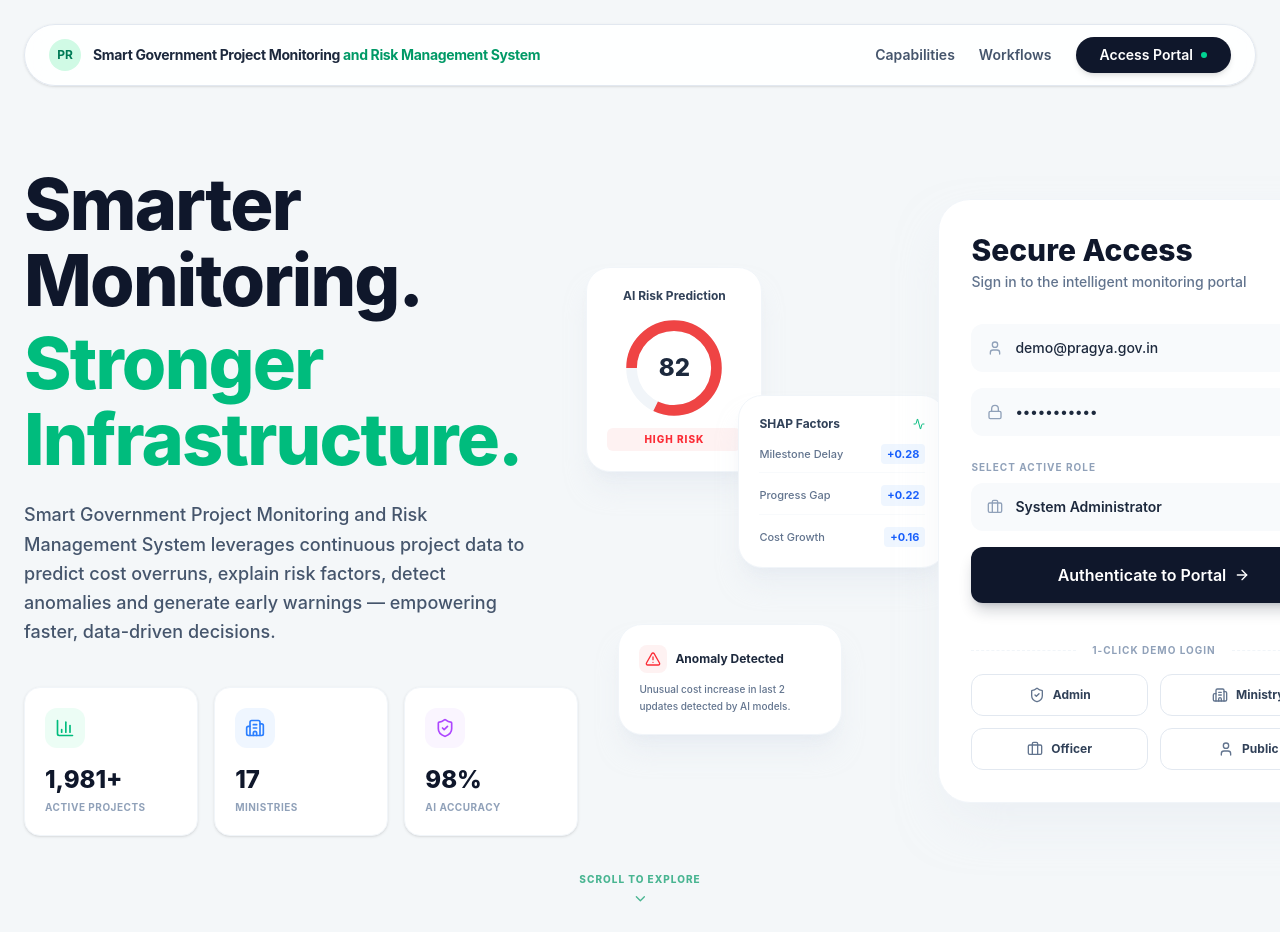
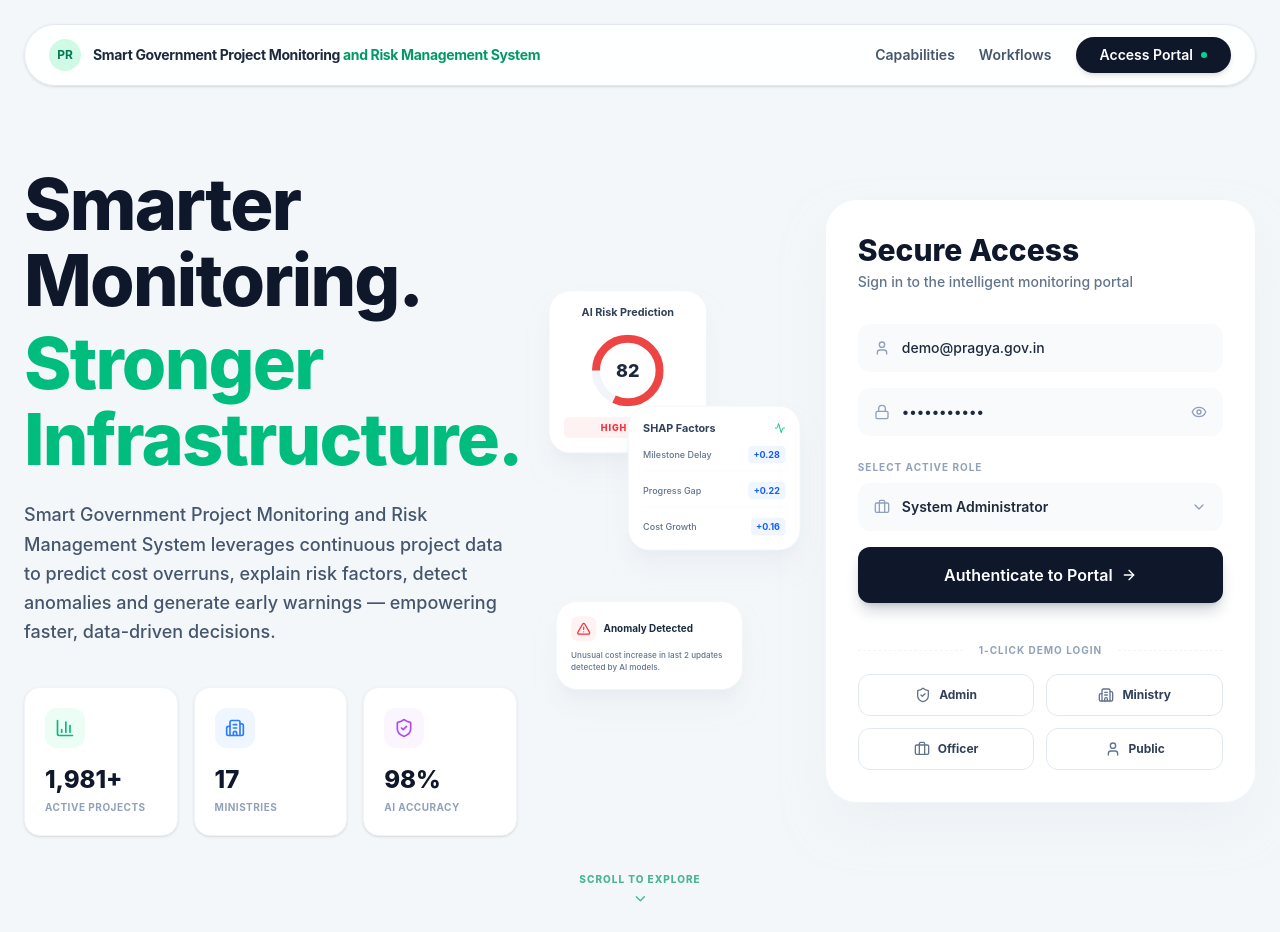
Before and after one commit to anushreepatare18/project-monitoring-system, a Next.js app: page / in a window 1280 px wide. Built offline with nearby package versions, Linux system fonts and the light colour scheme.

Commit message:
fix: aggressively scale and resize layout to prevent 1366px overlap

```diff
--- a/src/app/page.tsx
+++ b/src/app/page.tsx
@@ -50,96 +50,96 @@ export default function LandingPage() {
       </div>
 
       {/* Main Content */}
-      <main className="max-w-[1400px] mx-auto px-4 sm:px-6 pt-16 pb-24 md:pt-20 flex flex-col lg:flex-row items-center justify-between relative gap-8 lg:gap-4 xl:gap-10">
+      <main className="max-w-[1400px] mx-auto px-4 sm:px-6 pt-16 pb-24 md:pt-20 flex flex-col lg:flex-row items-center justify-between relative gap-8 lg:gap-6 xl:gap-2">
 
         {/* Left Column (Text & Stats) */}
-        <div className="lg:w-[50%] xl:w-[45%] z-20 shrink-0">
-          <h1 className="text-6xl md:text-7xl font-extrabold tracking-tight leading-[1.05] mb-6">
+        <div className="lg:w-[50%] xl:w-[40%] z-20 shrink-0">
+          <h1 className="text-6xl lg:text-5xl xl:text-7xl font-extrabold tracking-tight leading-[1.05] mb-6">
             <span className="block text-slate-900">Smarter</span>
             <span className="block text-slate-900 mb-2">Monitoring.</span>
             <span className="block text-emerald-500">Stronger</span>
             <span className="block text-emerald-500">Infrastructure.</span>
           </h1>
 
-          <p className="text-slate-600 text-lg leading-relaxed mb-10 max-w-lg font-medium">
+          <p className="text-slate-600 text-base xl:text-lg leading-relaxed mb-10 max-w-lg font-medium">
             Smart Government Project Monitoring and Risk Management System leverages continuous project data to predict cost overruns, explain risk factors, detect anomalies and generate early warnings — empowering faster, data-driven decisions.
           </p>
 
-          <div className="flex space-x-4">
-            <div className="bg-white p-5 rounded-2xl shadow-sm border border-slate-100 flex-1 hover:-translate-y-1 transition-transform">
-              <div className="bg-emerald-50 w-10 h-10 rounded-xl flex items-center justify-center mb-4">
-                <BarChart3 className="text-emerald-500 w-5 h-5" />
+          <div className="flex space-x-3 xl:space-x-4">
+            <div className="bg-white p-4 xl:p-5 rounded-2xl shadow-sm border border-slate-100 flex-1 hover:-translate-y-1 transition-transform">
+              <div className="bg-emerald-50 w-8 h-8 xl:w-10 xl:h-10 rounded-xl flex items-center justify-center mb-3 xl:mb-4">
+                <BarChart3 className="text-emerald-500 w-4 h-4 xl:w-5 xl:h-5" />
               </div>
-              <div className="text-2xl font-extrabold text-slate-900">1,981+</div>
-              <div className="text-[10px] font-bold text-slate-400 uppercase tracking-wider mt-1">Active Projects</div>
+              <div className="text-xl xl:text-2xl font-extrabold text-slate-900">1,981+</div>
+              <div className="text-[9px] xl:text-[10px] font-bold text-slate-400 uppercase tracking-wider mt-1">Active Projects</div>
             </div>
 
-            <div className="bg-white p-5 rounded-2xl shadow-sm border border-slate-100 flex-1 hover:-translate-y-1 transition-transform">
-              <div className="bg-blue-50 w-10 h-10 rounded-xl flex items-center justify-center mb-4">
-                <Building2 className="text-blue-500 w-5 h-5" />
+            <div className="bg-white p-4 xl:p-5 rounded-2xl shadow-sm border border-slate-100 flex-1 hover:-translate-y-1 transition-transform">
+              <div className="bg-blue-50 w-8 h-8 xl:w-10 xl:h-10 rounded-xl flex items-center justify-center mb-3 xl:mb-4">
+                <Building2 className="text-blue-500 w-4 h-4 xl:w-5 xl:h-5" />
               </div>
-              <div className="text-2xl font-extrabold text-slate-900">17</div>
-              <div className="text-[10px] font-bold text-slate-400 uppercase tracking-wider mt-1">Ministries</div>
+              <div className="text-xl xl:text-2xl font-extrabold text-slate-900">17</div>
+              <div className="text-[9px] xl:text-[10px] font-bold text-slate-400 uppercase tracking-wider mt-1">Ministries</div>
             </div>
 
-            <div className="bg-white p-5 rounded-2xl shadow-sm border border-slate-100 flex-1 hover:-translate-y-1 transition-transform">
-              <div className="bg-purple-50 w-10 h-10 rounded-xl flex items-center justify-center mb-4">
-                <ShieldCheck className="text-purple-500 w-5 h-5" />
+            <div className="bg-white p-4 xl:p-5 rounded-2xl shadow-sm border border-slate-100 flex-1 hover:-translate-y-1 transition-transform">
+              <div className="bg-purple-50 w-8 h-8 xl:w-10 xl:h-10 rounded-xl flex items-center justify-center mb-3 xl:mb-4">
+                <ShieldCheck className="text-purple-500 w-4 h-4 xl:w-5 xl:h-5" />
               </div>
-              <div className="text-2xl font-extrabold text-slate-900">98%</div>
-              <div className="text-[10px] font-bold text-slate-400 uppercase tracking-wider mt-1">AI Accuracy</div>
+              <div className="text-xl xl:text-2xl font-extrabold text-slate-900">98%</div>
+              <div className="text-[9px] xl:text-[10px] font-bold text-slate-400 uppercase tracking-wider mt-1">AI Accuracy</div>
             </div>
           </div>
         </div>
 
         {/* Center Decorative Floating Cards (Hidden on small screens) */}
-        <div className="hidden xl:flex relative z-10 w-[280px] h-[500px] pointer-events-none shrink-0 items-center justify-center">
+        <div className="hidden xl:flex relative z-10 w-[240px] h-[500px] pointer-events-none shrink-0 items-center justify-center scale-90 2xl:scale-100 origin-center">
           {/* AI Risk Prediction Card */}
-          <div className="absolute top-4 -left-8 bg-white p-5 rounded-3xl shadow-xl shadow-slate-200/50 border border-slate-100 w-44 animate-[float_6s_ease-in-out_infinite]">
+          <div className="absolute top-4 -left-4 bg-white p-4 rounded-3xl shadow-xl shadow-slate-200/50 border border-slate-100 w-44 animate-[float_6s_ease-in-out_infinite]">
             <div className="text-xs font-bold text-slate-700 mb-4 text-center">AI Risk Prediction</div>
-            <div className="relative w-24 h-24 mx-auto mb-3">
+            <div className="relative w-20 h-20 mx-auto mb-3">
               <svg className="w-full h-full transform -rotate-90" viewBox="0 0 36 36">
                 <path d="M18 2.0845 a 15.9155 15.9155 0 0 1 0 31.831 a 15.9155 15.9155 0 0 1 0 -31.831" fill="none" stroke="#f1f5f9" strokeWidth="4" />
                 <path d="M18 2.0845 a 15.9155 15.9155 0 0 1 0 31.831 a 15.9155 15.9155 0 0 1 0 -31.831" fill="none" stroke="#ef4444" strokeWidth="4" strokeDasharray="82, 100" />
               </svg>
               <div className="absolute inset-0 flex items-center justify-center">
-                <span className="text-2xl font-extrabold text-slate-800">82</span>
+                <span className="text-xl font-extrabold text-slate-800">82</span>
               </div>
             </div>
             <div className="text-[10px] font-extrabold text-red-500 text-center uppercase tracking-widest bg-red-50 py-1 rounded-md">High Risk</div>
           </div>
 
           {/* SHAP Factors Card */}
-          <div className="absolute top-36 -right-12 bg-white p-5 rounded-3xl shadow-xl shadow-slate-200/50 border border-slate-100 w-52 animate-[float_7s_ease-in-out_infinite_reverse]">
+          <div className="absolute top-36 -right-6 bg-white p-4 rounded-3xl shadow-xl shadow-slate-200/50 border border-slate-100 w-48 animate-[float_7s_ease-in-out_infinite_reverse]">
             <div className="flex justify-between items-center mb-3">
               <div className="text-xs font-bold text-slate-700">SHAP Factors</div>
               <Activity className="w-3 h-3 text-emerald-500" />
             </div>
             <div className="space-y-3">
               <div className="flex justify-between items-center border-b border-slate-50 pb-2">
-                <span className="text-[11px] font-medium text-slate-500">Milestone Delay</span>
-                <span className="text-[11px] font-bold text-blue-600 bg-blue-50 px-1.5 py-0.5 rounded">+0.28</span>
+                <span className="text-[10px] font-medium text-slate-500">Milestone Delay</span>
+                <span className="text-[10px] font-bold text-blue-600 bg-blue-50 px-1.5 py-0.5 rounded">+0.28</span>
               </div>
               <div className="flex justify-between items-center border-b border-slate-50 pb-2">
-                <span className="text-[11px] font-medium text-slate-500">Progress Gap</span>
-                <span className="text-[11px] font-bold text-blue-600 bg-blue-50 px-1.5 py-0.5 rounded">+0.22</span>
+                <span className="text-[10px] font-medium text-slate-500">Progress Gap</span>
+                <span className="text-[10px] font-bold text-blue-600 bg-blue-50 px-1.5 py-0.5 rounded">+0.22</span>
               </div>
               <div className="flex justify-between items-center">
-                <span className="text-[11px] font-medium text-slate-500">Cost Growth</span>
-                <span className="text-[11px] font-bold text-blue-600 bg-blue-50 px-1.5 py-0.5 rounded">+0.16</span>
+                <span className="text-[10px] font-medium text-slate-500">Cost Growth</span>
+                <span className="text-[10px] font-bold text-blue-600 bg-blue-50 px-1.5 py-0.5 rounded">+0.16</span>
               </div>
             </div>
           </div>
 
           {/* Anomaly Detected Card */}
-          <div className="absolute bottom-4 left-0 bg-white p-5 rounded-3xl shadow-xl shadow-slate-200/50 border border-slate-100 w-56 animate-[float_8s_ease-in-out_infinite]">
+          <div className="absolute bottom-10 -left-2 bg-white p-4 rounded-3xl shadow-xl shadow-slate-200/50 border border-slate-100 w-52 animate-[float_8s_ease-in-out_infinite]">
             <div className="flex items-center space-x-2 mb-2">
               <div className="bg-red-50 p-1.5 rounded-lg">
                 <AlertTriangle className="w-4 h-4 text-red-500" />
               </div>
-              <div className="text-xs font-bold text-slate-800">Anomaly Detected</div>
+              <div className="text-[11px] font-bold text-slate-800">Anomaly Detected</div>
             </div>
-            <p className="text-[10px] text-slate-500 leading-relaxed font-medium">
+            <p className="text-[9px] text-slate-500 leading-relaxed font-medium">
               Unusual cost increase in last 2 updates detected by AI models.
             </p>
           </div>
```
